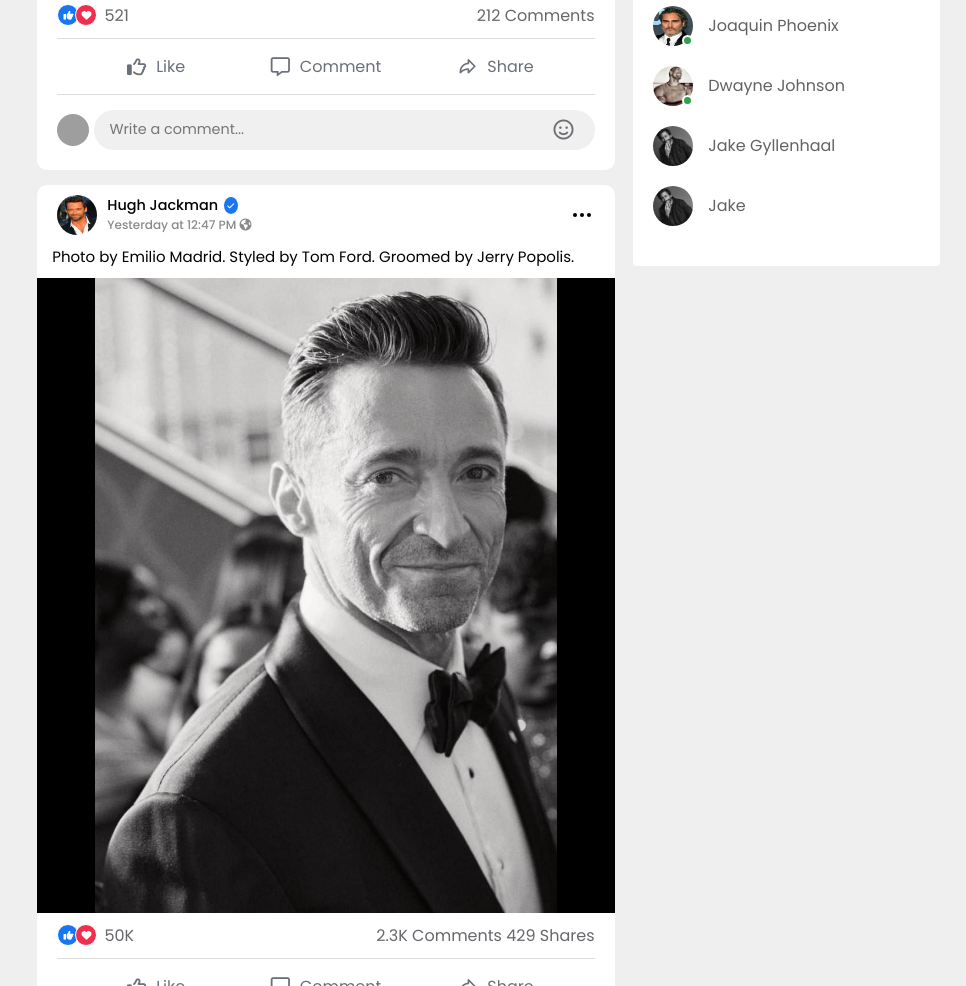
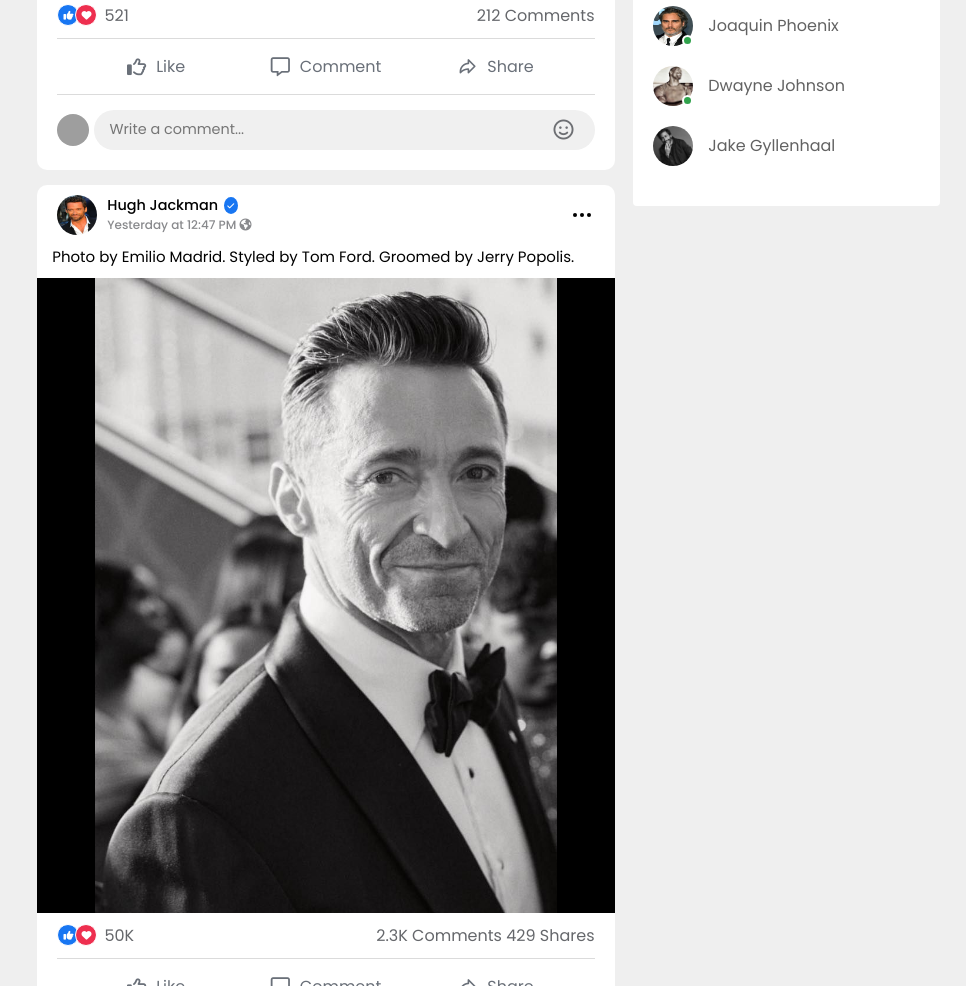
Before and after one commit to Mabubakr2001/Backbook-interface, a plain HTML site: page index.html in a window 1280 px wide. Shown: the part 1065-2051 px from the top of the page, without its empty margins (314-1280 px from the left). Drawn offline with nearby package versions, Linux system fonts and the light colour scheme; grey boxes are pictures that could not be loaded.

Commit message:
Modified the html file

```diff
--- a/index.html
+++ b/index.html
@@ -732,11 +732,6 @@
                     <img src="images/jake-gyllenhaal.jpg" alt="">
                     <p>Jake Gyllenhaal</p>
                 </div>
-
-                <div class="online-list">
-                    <img src="images/jake-gyllenhaal.jpg" alt="">
-                    <p>Jake</p>
-                </div>
             </div>
         </section>
 
```
